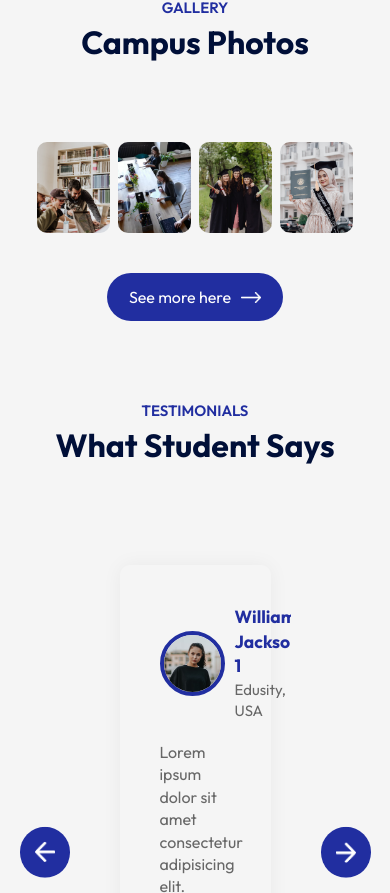
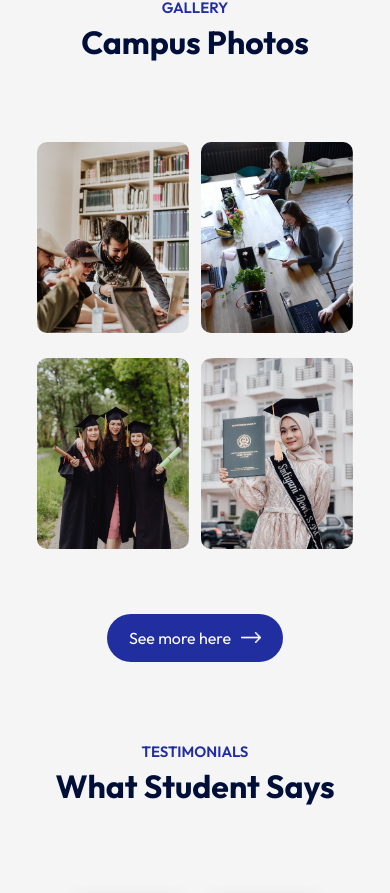
Before and after one commit to SlavikLiabin/university-site, a React (Vite) app: page / in a window 390 px wide. Shown: the part 2937-3830 px from the top of the page. Built offline with nearby package versions, Linux system fonts and the light colour scheme.

Commit message:
'campusmedia'

```diff
--- a/src/Components/About/About.css
+++ b/src/Components/About/About.css
@@ -56,6 +56,7 @@
     .about-left{
         flex-basis: 100%;
         margin: 20px;
+        order: 2;
     }
     .about-right{
         flex-basis: 100%;
--- a/src/Components/Campus/Campus.css
+++ b/src/Components/Campus/Campus.css
@@ -15,3 +15,16 @@
     width: 23%;
     border-radius: 10px;
 }
+
+/* media query */
+
+@media (max-width: 800px){
+    .gallery{
+        flex-wrap: wrap;
+    }
+
+    .gallery img{
+        width: 48%;
+        margin-bottom: 25px;
+    }
+}
--- a/src/Components/Testimonials/Testimonials.css
+++ b/src/Components/Testimonials/Testimonials.css
@@ -63,3 +63,41 @@
 .user-info h3{
     color: #212EA0;
 }
+
+/* media query */
+
+@media (max-width: 800px){
+    .testimonials{
+        padding: 0 40px;
+    }
+
+    .next-btn, .back-btn{
+        padding: 10px;
+        width: 35px;
+    }
+
+    .testimonials ul li{
+        padding: 10px;
+    }
+
+    .slide{
+        padding: 10px;
+    }
+
+    .slide img{
+        width: 50px;
+        border: 3px solid #212EA0;
+    }
+}
+
+@media (max-width: 600px){
+    .user-info{
+        display: block;
+        margin-bottom: 10px;
+        font-size: 12px;
+    }
+
+    .user-info h3{
+        font-size: 16px;
+    }
+}
```
